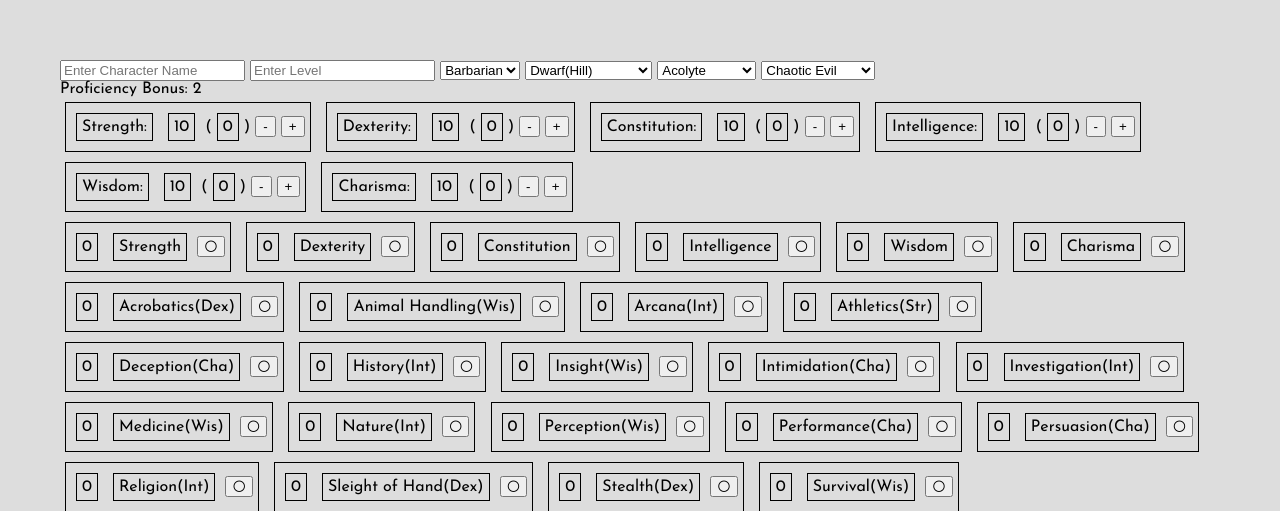
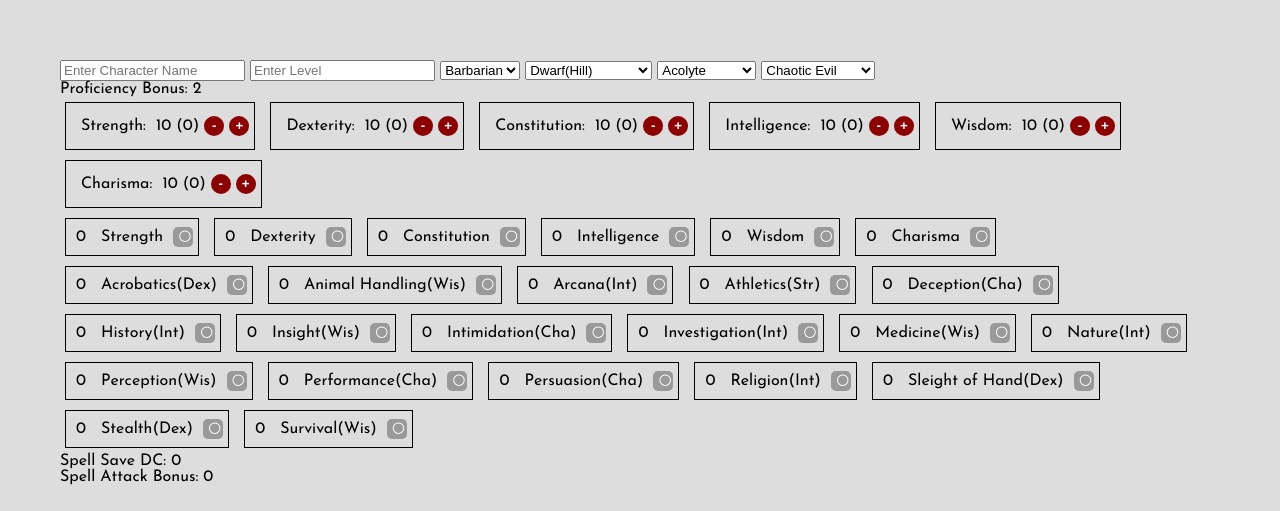
Before and after one commit to Ellie-Anna-Evans/dndcharactersheet, a web app: file public/chSheet.html in a window 1280 px wide. Shown: the part 134-645 px from the top of the page. Run offline with its HTML, style and script files only (its server is not run), Linux system fonts and the light colour scheme; some libraries are stand-ins or nearby versions; some web fonts are replaced.

Commit message:
styled buttons and info inside large divs

```diff
--- a/public/style.css
+++ b/public/style.css
@@ -8,7 +8,6 @@
 .navlist {
   margin: 0 0 0 20px;
   padding: 0;
-
 }
 
 .navitem {
@@ -61,11 +60,35 @@
 	padding: 5px;
 	margin: 5px;
 }
-.stats .statName{}
-.stats .stat{}
-.stats .mod{}
+.stats .statName{
+	border: 0px;
+	padding-right: 0px;
+}
+.stats .stat{
+	margin: 0px;
+	padding: 0px;
+	border: 0px;
+}
+.stats .mod{
+	margin: 0px;
+	padding: 0px;
+	border: 0px;
+}
 .stats .increment-stat-button{}
 .stats .decrement-stat-button{}
+.stats button{
+	border-radius: 10px;
+	background-color: #8b0000;
+	border: 0px;
+	color: #ffffff;
+	font-weight: bold;
+	width: 20px;
+	height: 20px;
+}
+
+.stats button:hover{
+	background-color: #be0000;
+}
 
 #throws div{
 	display: inline-block;
@@ -74,8 +97,27 @@
 	margin: 5px;
 }
 
-#throws .mod{}
-#throws .statName{}
+#throws .mod{
+	border: 0px;
+	padding: 0px;
+}
+#throws .statName{
+	border: 0px;
+	padding: 0px;
+}
+
+#throws button{
+	border-radius: 5px;
+	border: 0px;
+	width: 20px;
+	height: 20px;
+	color: #ffffff;
+	background-color: #999999;
+}
+
+#throws button:hover{
+	background-color: #bbbbbb;
+}
 
 #skills	div{
 	display: inline-block;
@@ -83,9 +125,28 @@
 	padding: 5px;
 	margin: 5px;
 }
-#skills .mod{}
-#skills .description{}
+#skills .mod{
+	border: 0px;
+	padding: 0px;
+}
+#skills .skill{
+	border: 0px;
+	padding: 0px;
+}
 #skills .toggle-proficiency{}
+
+#skills button{
+	border-radius: 5px;
+	border: 0px;
+	width: 20px;
+	height: 20px;
+	color: #ffffff;
+	background-color: #999999;
+}
+
+#skills button:hover{
+	background-color: #bbbbbb;
+}
 
 #spellDCStat{
 	display: inline-block;
```
